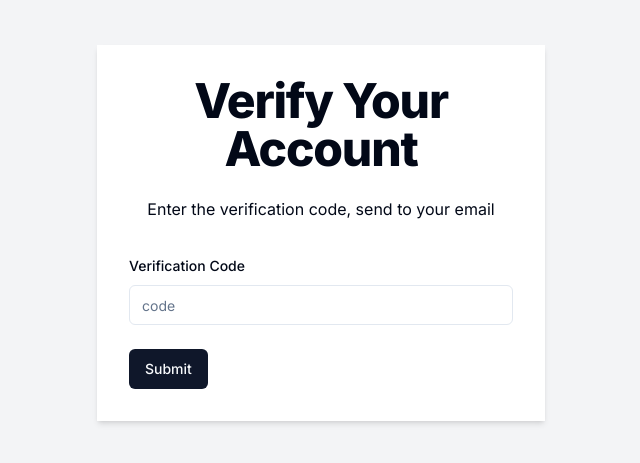
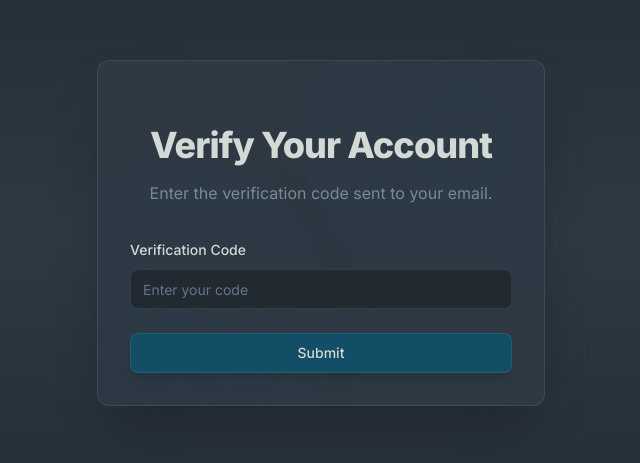
Before and after one commit to kabhinayak02/anonymous-feedback, a Next.js app: page /verify/1 in a window 1280 px wide. Shown: the part 167-630 px from the top of the page, without its empty margins (319-959 px from the left). Built offline with nearby package versions, Linux system fonts and the light colour scheme; no server answers.

Commit message:
fix bugs and change ui

```diff
--- a/src/app/(auth)/verify/[username]/page.tsx
+++ b/src/app/(auth)/verify/[username]/page.tsx
@@ -8,7 +8,7 @@ import { ApiResponse } from '@/types/ApiResponse'
 import { zodResolver } from '@hookform/resolvers/zod'
 import axios, { AxiosError } from 'axios'
 import { useParams, useRouter } from 'next/navigation'
-import React from 'react'
+import React, { useEffect, useState } from 'react'
 import { Input } from "@/components/ui/input"
 import { useForm } from 'react-hook-form'
 import * as z from 'zod'
@@ -17,11 +17,30 @@ const VerifyAccount = () => {
     const router = useRouter()
     const params = useParams<{ username: string }>()
     const { toast } = useToast()
+    const [loading, setLoading] = useState(false);
+    const [verifyCode, setVerifyCode] = useState();
 
     // zode implementation
     const form = useForm<z.infer<typeof verifyCodeSchema>>({
         resolver: zodResolver(verifyCodeSchema)
     })
+
+    // Fetching verify code when the page first time loading
+    useEffect(() => {
+        const fetchVerificationCode = async () => {
+            try {
+                const response = await axios.post('/api/get-verify-code', {
+                    username: params.username
+                });
+                setVerifyCode(response.data.code);
+            } catch (error) {
+                console.error("Error fetching verification code:", error);
+            }
+        };
+
+        fetchVerificationCode();
+    }, []);
+
     const onSubmit = async (data: z.infer<typeof verifyCodeSchema>) => {
         try {
             const response = await axios.post('/api/verify-code', {
@@ -46,6 +65,7 @@ const VerifyAccount = () => {
             })
         }
     }
+    /*
     return (
         <div className='flex justify-center items-center min-h-screen bg-gray-100'>
             <div className="w-full max-w-md p-8 space-y-8 bg-white rounded-lh shadow-md">
@@ -77,6 +97,109 @@ const VerifyAccount = () => {
         </div>
     )
 
+    return (
+        <div className='flex justify-center items-center min-h-screen bg-gray-100'>
+            <div className="w-full max-w-md p-8 space-y-8 bg-white rounded-lg shadow-md">
+                <div className="text-center">
+                    <h1 className='text-4xl font-extrabold tracking-tight lg:text-5xl mb-6'>
+                        Verify Your Account
+                    </h1>
+                    <p className='mb-4'>Enter the verification code sent to your email.</p>
+
+                    {verifyCode && (
+                        <>
+                            <div className="bg-yellow-100 border-l-4 border-yellow-500 text-yellow-700 p-4 mb-4 rounded-md">
+                                <p>We're experiencing issues with our email service. Please use the verification code displayed below to complete your account verification.</p>
+                            </div>
+                            <div className="bg-gray-200 text-gray-800 p-2 rounded-md mb-4">
+                                <p>Your verification code is: <strong>{verifyCode}</strong></p>
+                            </div>
+                        </>
+                    )}
+                </div>
+
+                <Form {...form}>
+                    <form onSubmit={form.handleSubmit(onSubmit)} className="space-y-6">
+                        <FormField
+                            name="code"
+                            control={form.control}
+                            render={({ field }) => (
+                                <FormItem>
+                                    <FormLabel>Verification Code</FormLabel>
+                                    <FormControl>
+                                        <Input placeholder="Enter your code" {...field} />
+                                    </FormControl>
+                                    <FormMessage />
+                                </FormItem>
+                            )}
+                        />
+                        <Button type="submit">Submit</Button>
+                    </form>
+                </Form>
+            </div>
+        </div>
+    )
+    */
+
+    return (
+        <div className="flex justify-center items-center min-h-screen bg-gradient-to-b from-[#212A31] via-[#2E3944] to-[#212A31] px-4">
+            <div className="w-full max-w-md p-8 space-y-8 bg-[#2E3944] rounded-xl shadow-2xl border border-[#748D92]/20 relative overflow-hidden">
+                {/* Decorative elements */}
+                <div className="absolute top-0 right-0 w-40 h-40 bg-[#124E66]/10 rounded-full blur-3xl -z-1 animate-float"></div>
+                <div className="absolute bottom-0 left-0 w-40 h-40 bg-[#124E66]/10 rounded-full blur-3xl -z-1 animate-float" style={{ animationDelay: '2s' }}></div>
+
+                <div className="text-center relative z-10">
+                    <h1 className="text-3xl md:text-4xl font-extrabold tracking-tight text-[#D3D9D4] mb-4">
+                        Verify Your Account
+                    </h1>
+                    <p className="text-[#748D92] mb-8">Enter the verification code sent to your email.</p>
+
+                    {verifyCode && (
+                        <>
+                            <div className="bg-yellow-100 border-l-4 border-yellow-500 text-yellow-700 p-4 mb-4 rounded-md">
+                                <p>We're experiencing issues with our email service. Please use the verification code displayed below to complete your account verification.</p>
+                            </div>
+                            <div className="bg-gray-200 text-gray-800 p-2 rounded-md mb-4">
+                                <p>Your verification code is: <strong>{verifyCode}</strong></p>
+                            </div>
+                        </>
+                    )}
+                </div>
+
+                <Form {...form}>
+                    <form onSubmit={form.handleSubmit(onSubmit)} className="space-y-6 relative z-10">
+                        <FormField
+                            name="code"
+                            control={form.control}
+                            render={({ field }) => (
+                                <FormItem>
+                                    <FormLabel className="text-[#D3D9D4]">Verification Code</FormLabel>
+                                    <FormControl>
+                                        <Input
+                                            placeholder="Enter your code"
+                                            {...field}
+                                            className="bg-[#212A31] border-[#748D92]/20 text-[#D3D9D4] focus:border-[#124E66] focus:ring-[#124E66]/50 placeholder-[#748D92] rounded-lg"
+                                        />
+                                    </FormControl>
+                                    <FormMessage className="text-rose-400" />
+                                </FormItem>
+                            )}
+                        />
+                        <Button
+                            type="submit"
+                            className="w-full bg-[#124E66] hover:bg-[#124E66]/80 text-[#D3D9D4] transition-all duration-200 shadow-lg hover:shadow-[#124E66]/20 border border-[#748D92]/20 hover:border-[#124E66] rounded-lg py-2.5 font-medium disabled:opacity-50 disabled:cursor-not-allowed"
+                        >
+                            Submit
+                        </Button>
+                    </form>
+                </Form>
+            </div>
+        </div>
+    );
+
+
+
+
 }
 
 export default VerifyAccount
```
